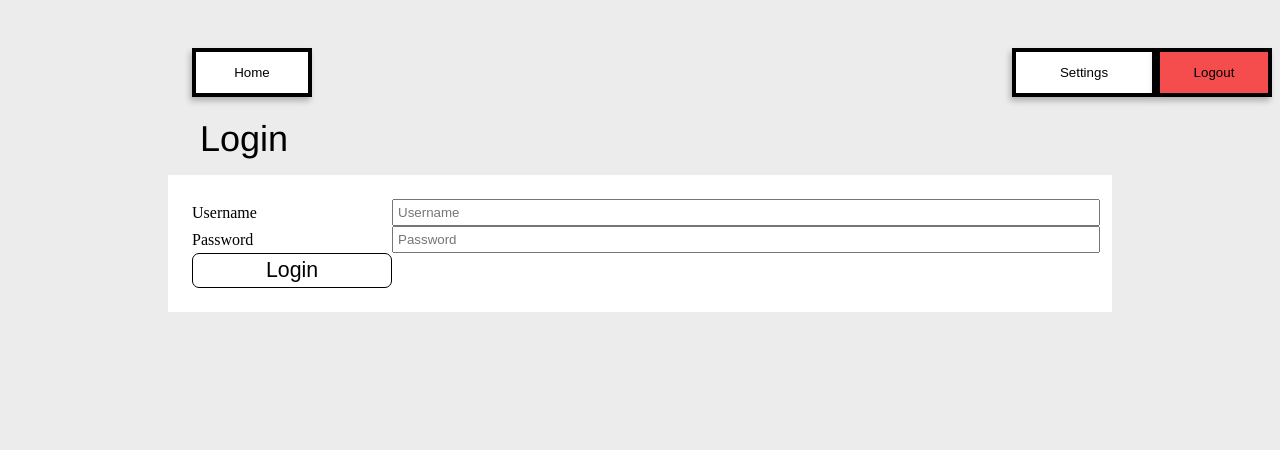
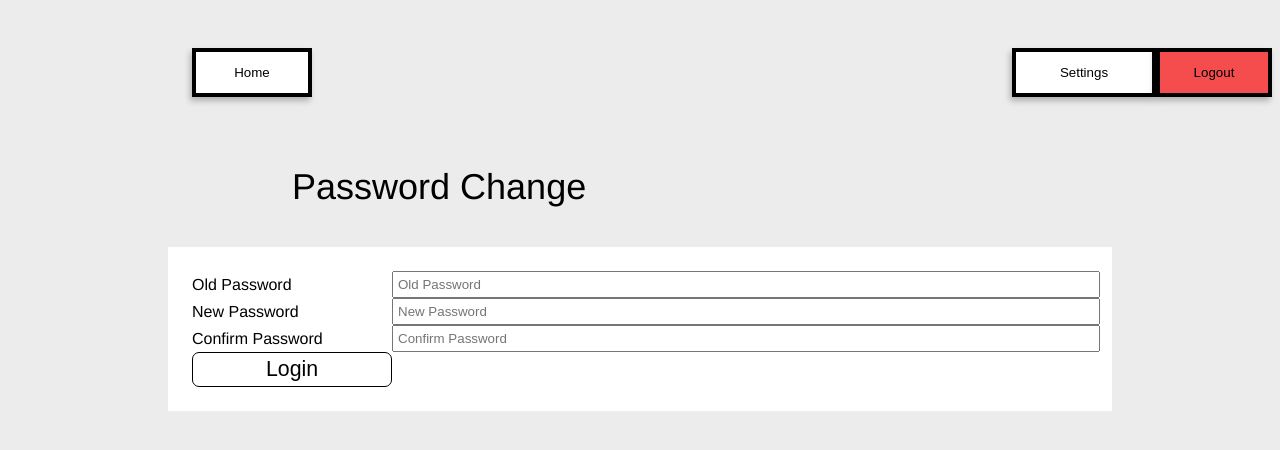
Before and after one commit to NubPaws/Hotel-Management, a React (Vite) app in the folder frontend/: page /login in a window 1280 px wide. Shown: the top 450 px of the page. Built offline with nearby package versions, Linux system fonts and the light colour scheme.

Commit message:
Added CenteredLabel Component

```diff
--- a/frontend/src/App.tsx
+++ b/frontend/src/App.tsx
@@ -1,5 +1,6 @@
 import './App.css'
 import {LoginScreen} from './Authentication/LoginScreen'
+import { ChangePassword } from './Authentication/PasswordChange'
 import { NavigationBar } from './UIElements/NavigationBar'
 
 function App() {
@@ -7,7 +8,8 @@ function App() {
   return (
     <>
       <NavigationBar />
-      <LoginScreen />
+      {/* <LoginScreen /> */}
+      <ChangePassword />
     </>
   )
 }
--- a/frontend/src/Authentication/LoginScreen.tsx
+++ b/frontend/src/Authentication/LoginScreen.tsx
@@ -1,13 +1,11 @@
 import { Input } from "../UIElements/Input"
 import { Button } from "../UIElements/Button"
-import "./LoginScreen.css"
+import { CenteredLabel } from "../UIElements/CenteredLabel"
 
 export function LoginScreen() {
     return (
       <>
-        <div className="label">
-          <div className="text-wrapper">Login</div>
-        </div>
+        <CenteredLabel labelName="Login" />
         <form className="fieldsContainer">
           <Input id="username" className="field" type="text" name="username"
                       placeholder="Username" errorMessageId="usernameErrorMessage">
--- /dev/null
+++ b/frontend/src/Authentication/PasswordChange.tsx
@@ -0,0 +1,33 @@
+import { Input } from "../UIElements/Input"
+import { Button } from "../UIElements/Button"
+import { CenteredLabel } from "../UIElements/CenteredLabel"
+
+export function ChangePassword() {
+    return (
+      <>
+        <CenteredLabel labelName="Password Change" />
+        <form className="fieldsContainer">
+          <Input id="oldPassword" className="field" type="password" name="oldPassword"
+                    placeholder="Old Password" errorMessageId="oldPasswordErrorMessage">
+                    Old Password
+          </Input>
+          <Input id="newPassword" className="field" type="password" name="newPassword"
+                    placeholder="New Password" errorMessageId="newPasswordErrorMessage">
+                    New Password
+          </Input>
+          <Input id="confirmPassword" className="field" type="password" name="confirmPassword"
+                    placeholder="Confirm Password" errorMessageId="confirmPasswordErrorMessage">
+                    Confirm Password
+          </Input>
+          <Button
+                    className="fieldLabel"
+                    bgColor="white"
+                    textColor="black"
+                    borderWidth="1px"
+                    onClick={() => {}}>
+                    Login
+          </Button>
+        </form>
+      </>
+    )
+}
--- a/frontend/src/Authentication/LoginScreen.css
+++ b/frontend/src/UIElements/CenteredLabel.css
@@ -1,11 +1,16 @@
 .label {
     height: 30px;
     width: 288px;
+	display: flex;
+	flex-direction: column;
+	width: 70vw;
+	min-width: 500px;
+	padding: 1.5rem;
+	margin: 1.5rem auto 0 auto;
 }
 
 .label .text-wrapper {
     color: #000000;
-    font-family: "League Spartan-Medium", Helvetica;
     font-size: 36px;
     font-weight: 500;
     height: 16px;
--- /dev/null
+++ b/frontend/src/UIElements/CenteredLabel.tsx
@@ -0,0 +1,9 @@
+import './CenteredLabel.css'
+
+export function CenteredLabel(props : {labelName: string}) {
+    return (
+        <div className="label">
+            <div className="text-wrapper">{props.labelName}</div>
+        </div>
+    )
+}
--- a/frontend/src/index.css
+++ b/frontend/src/index.css
@@ -2,4 +2,5 @@ body {
 	background-color: #ECECEC;
 	padding: 0;
 	margin: 0;
+	font-family: "League Spartan-Medium", Helvetica;
 }
```
Also changed, not shown: frontend/src/Authentication/Validation.tsx (deleted).
